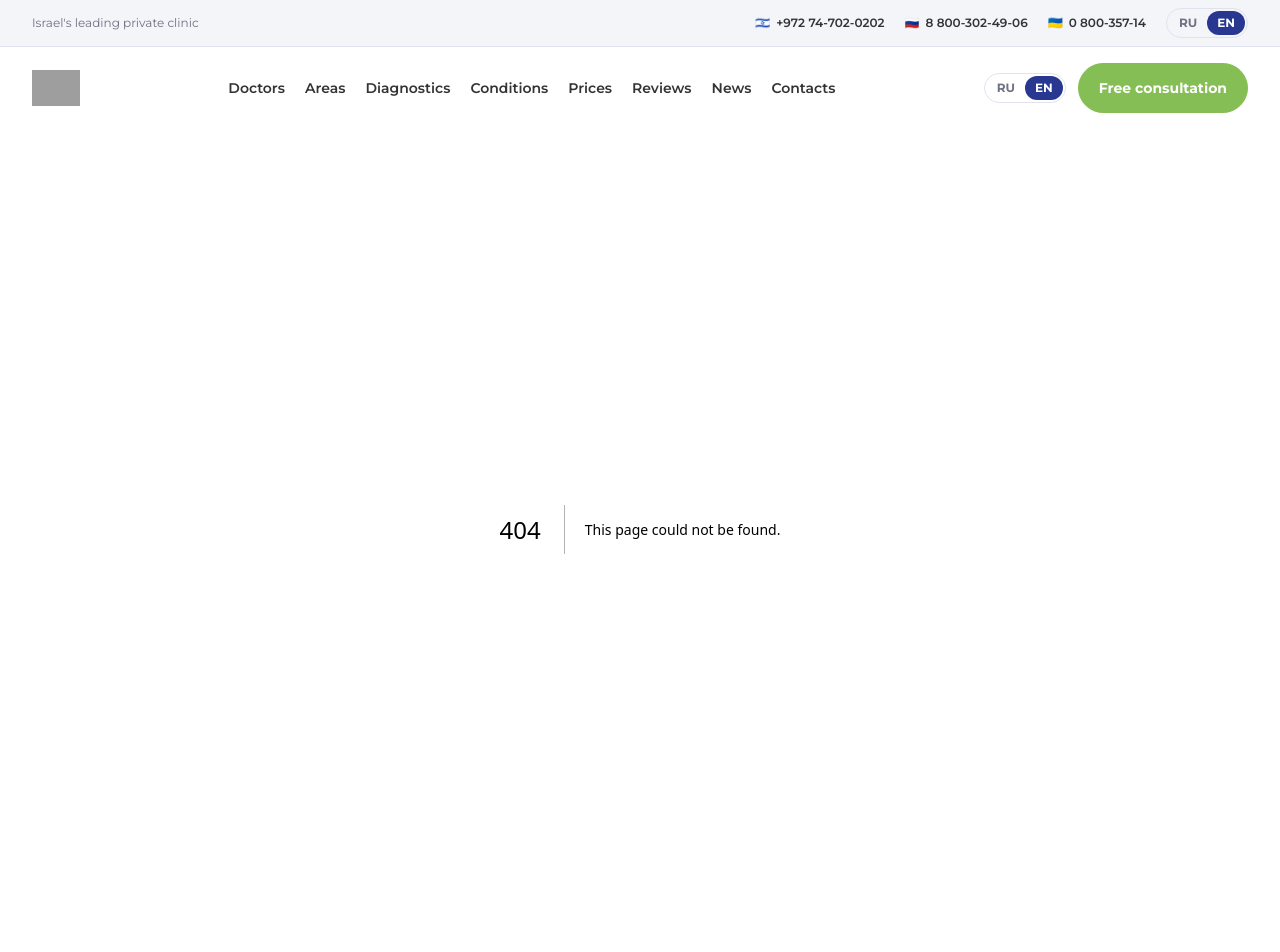
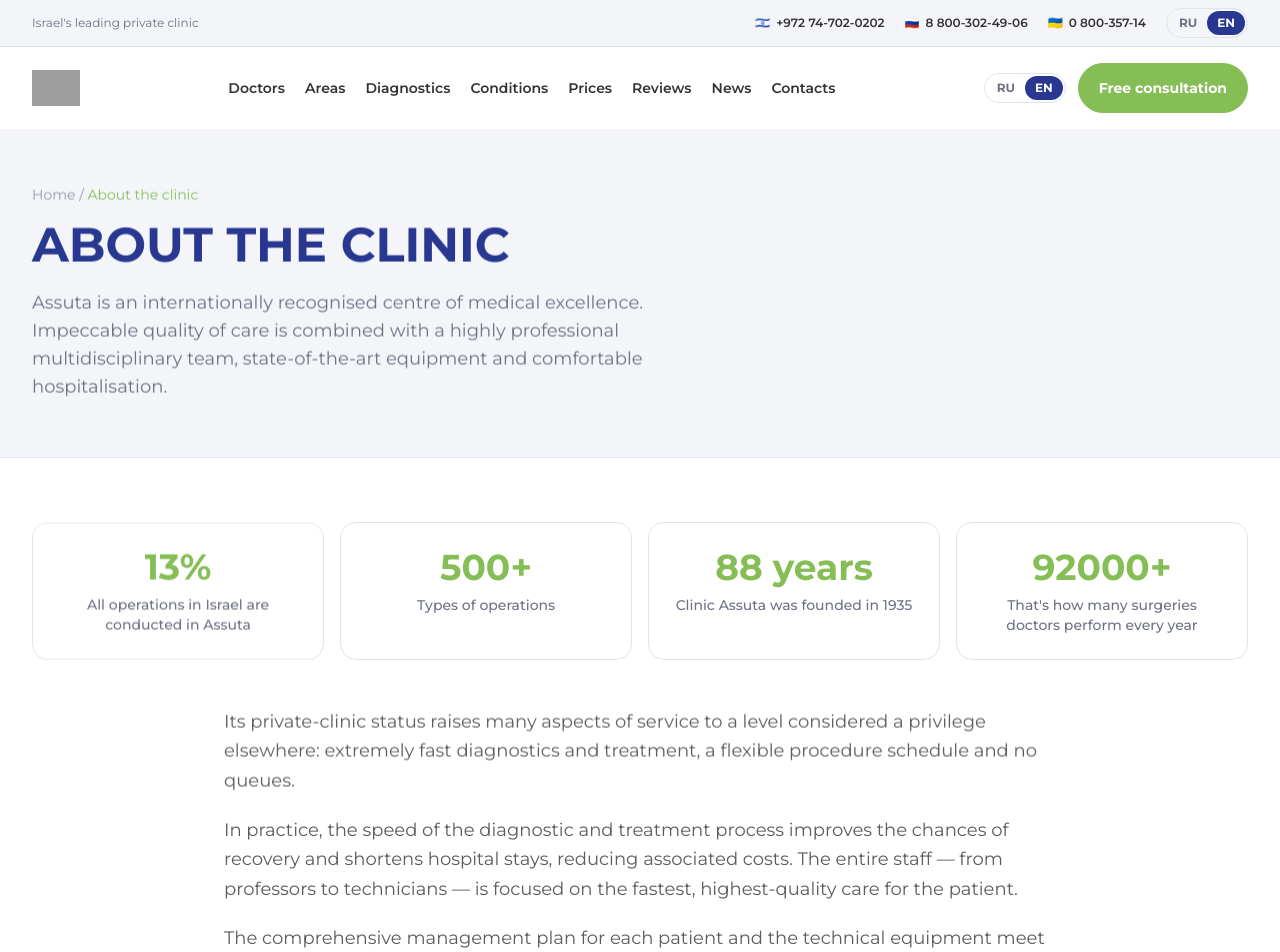
Before and after one commit to David2008Shternlib/NewAssuta, a Next.js app: page /about in a window 1280 px wide. Before the commit this address had no page. Shown: the top 952 px of the page. Built offline with nearby package versions, Linux system fonts and the light colour scheme; grey boxes are pictures that could not be loaded.

Commit message:
Add files via upload

```diff
--- /dev/null
+++ b/app/about/page.js
@@ -0,0 +1,55 @@
+"use client";
+import PageHero from "@/components/PageHero";
+import Reveal from "@/components/Reveal";
+import CTASection from "@/components/CTASection";
+import { stats } from "@/data/site";
+import { pick, t } from "@/data/i18n";
+import { useLang } from "@/components/LangProvider";
+
+const about = {
+  lead: {
+    ru: "«Ассута» — международно признанный центр медицинского совершенства. Безупречное качество услуг сочетается с высоким профессионализмом мультидисциплинарной команды, новейшим оборудованием и комфортными условиями пребывания.",
+    en: "Assuta is an internationally recognised centre of medical excellence. Impeccable quality of care is combined with a highly professional multidisciplinary team, state-of-the-art equipment and comfortable hospitalisation.",
+  },
+  paras: {
+    ru: [
+      "Статус частной клиники позволяет поднять многие аспекты сервиса до уровня, который в других медицинских центрах считается привилегией: сверхбыстрая диагностика и лечение, гибкий график процедур, отсутствие очередей.",
+      "Как показывает практика, скорость диагностики и лечения повышает шансы на выздоровление и сокращает сроки госпитализации, снижая связанные с этим расходы. Весь персонал — от профессоров до технических специалистов — нацелен на максимально быструю и качественную помощь пациенту.",
+      "Схема комплексного ведения каждого пациента и техническое оснащение отвечают высочайшим медицинским стандартам. При необходимости врач составит оптимальный план лечения, сочетая хирургию, лекарственную и лучевую терапию.",
+    ],
+    en: [
+      "Its private-clinic status raises many aspects of service to a level considered a privilege elsewhere: extremely fast diagnostics and treatment, a flexible procedure schedule and no queues.",
+      "In practice, the speed of the diagnostic and treatment process improves the chances of recovery and shortens hospital stays, reducing associated costs. The entire staff — from professors to technicians — is focused on the fastest, highest-quality care for the patient.",
+      "The comprehensive management plan for each patient and the technical equipment meet the highest medical standards. When needed, the doctor prepares an optimal treatment plan combining surgery, drug therapy and radiation therapy.",
+    ],
+  },
+};
+
+export default function AboutPage() {
+  const { lang } = useLang();
+  return (
+    <>
+      <PageHero title={t(lang, "aboutTitle")} crumb={t(lang, "aboutTitle")} subtitle={pick(about.lead, lang)} />
+      <section className="py-16">
+        <div className="wrap grid items-stretch gap-4 sm:grid-cols-2 lg:grid-cols-4">
+          {stats.map((s, i) => (
+            <Reveal key={i} delay={i * 0.06} className="h-full">
+              <div className="card h-full p-6 text-center">
+                <div className="text-4xl font-bold text-brand-green">{s.num}{s.unit ? ` ${pick(s.unit, lang)}` : ""}</div>
+                <div className="mt-2 text-sm font-medium text-muted">{pick(s.label, lang)}</div>
+              </div>
+            </Reveal>
+          ))}
+        </div>
+        <div className="wrap mt-12 max-w-4xl space-y-5">
+          {pick(about.paras, lang).map((p, i) => (
+            <Reveal key={i} delay={i * 0.05}>
+              <p className="text-lg leading-relaxed text-body/80">{p}</p>
+            </Reveal>
+          ))}
+        </div>
+      </section>
+      <CTASection />
+    </>
+  );
+}
--- a/app/page.js
+++ b/app/page.js
@@ -49,12 +49,13 @@ export default function Home() {
       {/* STATS */}
       <section className="relative z-10 -mt-10">
         <div className="wrap">
-          <div className="grid gap-4 rounded-xl2 bg-surface p-6 shadow-soft sm:grid-cols-2 lg:grid-cols-4">
+          <div className="grid items-stretch gap-4 rounded-xl2 bg-surface p-6 shadow-soft sm:grid-cols-2 lg:grid-cols-4">
             {stats.map((s, i) => (
-              <Reveal key={i} delay={i * 0.08}>
-                <div className="px-4 py-3 text-center">
-                  <div className="text-4xl font-bold text-brand-green">{s.num}</div>
-                  <div className="mt-2 text-sm font-medium text-muted">{pick(s.label, lang)}</div>
+              <Reveal key={i} delay={i * 0.08} className="h-full">
+                <div className="flex h-full flex-col items-center px-4 py-3 text-center">
+                  <div className="text-4xl font-bold text-brand-green">{s.num}{s.unit ? ` ${pick(s.unit, lang)}` : ""}</div>
+                  <div className="mb-4 mt-2 text-sm font-medium text-muted">{pick(s.label, lang)}</div>
+                  <Link href={s.href} className="btn-ghost mt-auto gap-1.5">{t(lang, s.btn)}<Arrow dir="chevron" /></Link>
                 </div>
               </Reveal>
             ))}
--- a/data/i18n.js
+++ b/data/i18n.js
@@ -63,6 +63,9 @@ export const ui = {
   demoNote: { ru: "Демо-режим: на рабочем сайте заявка уходит на почту и в Telegram.", en: "Demo mode: on the live site the request is sent to email and Telegram." },
   phoneError: { ru: "Введите корректный номер телефона", en: "Please enter a valid phone number" },
   nameError: { ru: "Введите имя", en: "Please enter your name" },
+  aboutClinic: { ru: "О клинике", en: "About clinic" },
+  diagnosticsBtn: { ru: "Диагностика", en: "Diagnostics" },
+  aboutTitle: { ru: "О клинике", en: "About the clinic" },
 
   // подписи страниц
   pgDoctorsSub: { ru: "Более 3000 узкопрофильных специалистов: профессора и врачи высшей категории с мировым именем.", en: "More than 3000 specialists: professors and top-tier doctors with a global reputation." },
--- a/data/site.js
+++ b/data/site.js
@@ -22,10 +22,10 @@ export const site = {
 };
 
 export const stats = [
-  { num: "100%", label: { ru: "всех операций в Израиле проводятся в Ассута", en: "of all surgeries in Israel are done at Assuta" } },
-  { num: "20+", label: { ru: "медицинских специальностей", en: "medical specialties" } },
-  { num: "1935", label: { ru: "год основания клиники", en: "the year the clinic was founded" } },
-  { num: "3000+", label: { ru: "узкопрофильных врачей", en: "specialist doctors" } },
+  { num: "13%", label: { ru: "Всех операций в Израиле проводятся в Ассута", en: "All operations in Israel are conducted in Assuta" }, href: "/about", btn: "aboutClinic" },
+  { num: "500+", label: { ru: "Видов операций", en: "Types of operations" }, href: "/diagnostics", btn: "diagnosticsBtn" },
+  { num: "88", unit: { ru: "лет", en: "years" }, label: { ru: "Клиника Ассута основана в 1935 году", en: "Clinic Assuta was founded in 1935" }, href: "/about", btn: "aboutClinic" },
+  { num: "92000+", label: { ru: "Столько операций врачи выполняют ежегодно", en: "That's how many surgeries doctors perform every year" }, href: "/diagnostics", btn: "diagnosticsBtn" },
 ];
 
 export const offers = [
```
